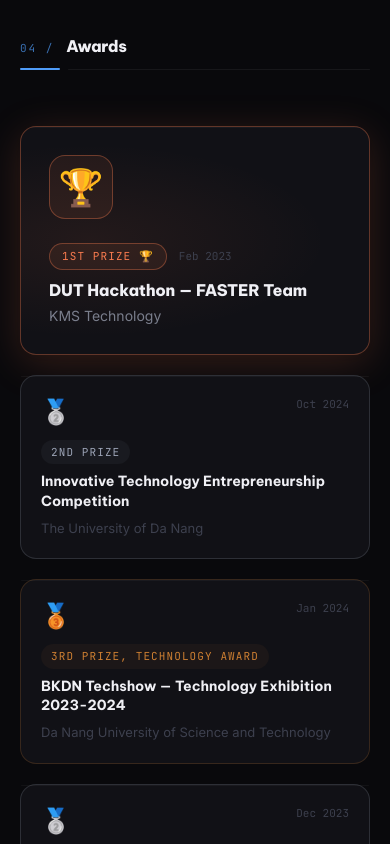
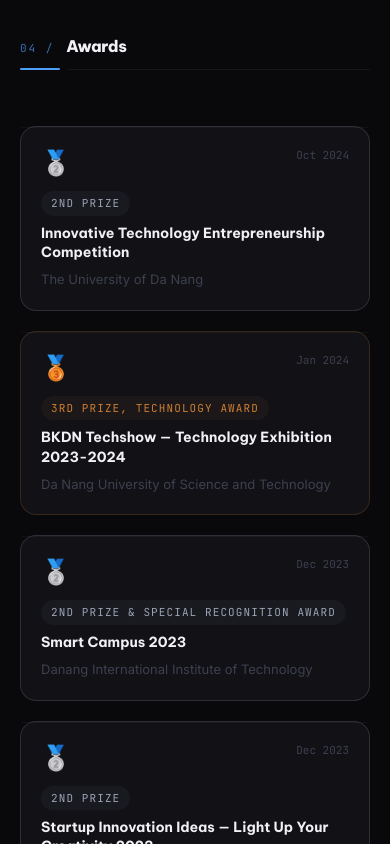
Before and after one commit to tnh4522/my-portfolio, a Next.js app: page / in a window 390 px wide. Shown: the part 7880-8724 px from the top of the page. Built offline with nearby package versions, Linux system fonts and the light colour scheme.

Commit message:
feat(awards): display all 6 awards evenly in responsive grid

```diff
--- a/components/sections/Awards.tsx
+++ b/components/sections/Awards.tsx
@@ -21,34 +21,20 @@
 export default function Awards() {
   const prefersReducedMotion = useReducedMotion();
 
-  const goldAward = AWARDS.find((a) => a.tier === 'gold');
-  const otherAwards = AWARDS.filter((a) => a.tier !== 'gold');
-
   return (
     <section id="awards">
       <div className="container-inner">
         <SectionHeading title="Awards" index={4} />
 
+        {/* 6 evenly distributed award cards */}
         <motion.div
-          className="flex flex-col gap-5"
+          className="grid grid-cols-1 sm:grid-cols-2 lg:grid-cols-3 gap-5"
           variants={prefersReducedMotion ? undefined : staggerContainer}
           initial="initial"
           whileInView="animate"
           viewport={{ once: true, margin: '-80px' }}
         >
-          {/* Gold award — full-width hero banner */}
-          {goldAward && (
-            <motion.div variants={prefersReducedMotion ? undefined : fadeUp}>
-              <AwardBadge award={goldAward} featured />
-            </motion.div>
-          )}
-
-          {/* Other awards — responsive 2 / 3-col grid */}
-          <motion.div
-            className="grid grid-cols-1 sm:grid-cols-2 lg:grid-cols-3 gap-5"
-            variants={prefersReducedMotion ? undefined : staggerContainer}
-          >
-            {otherAwards.map((award) => (
+          {AWARDS.map((award) => (
             <motion.div
               key={award.title}
               variants={prefersReducedMotion ? undefined : fadeUp}
@@ -58,7 +44,6 @@
             </motion.div>
           ))}
         </motion.div>
-        </motion.div>
       </div>
     </section>
   );
```
Lines whose indentation alone changed are shown as unchanged.
